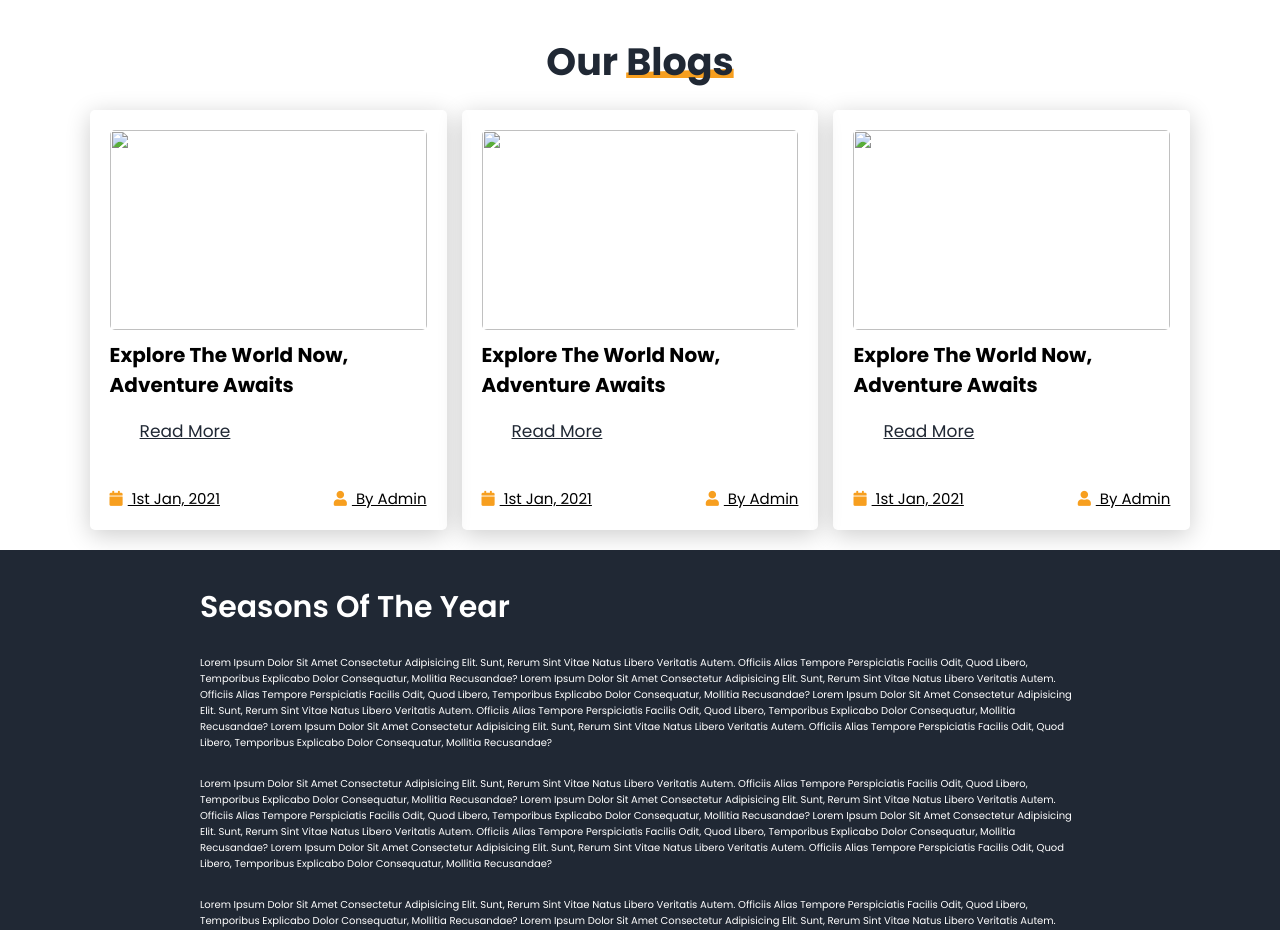
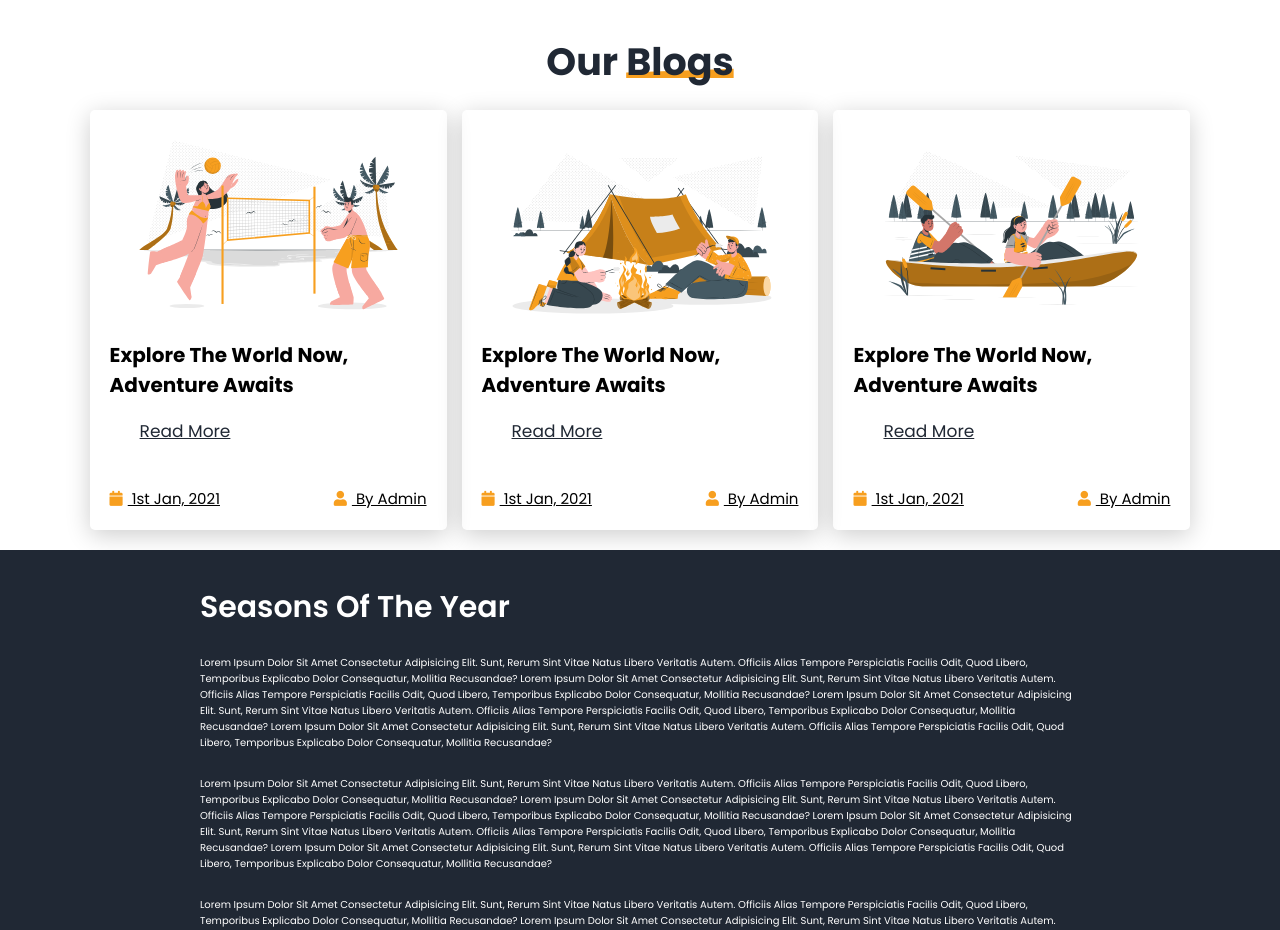
Before and after one commit to rmyordanov/travel-guide, a plain HTML site: page index.html in a window 1280 px wide. Shown: the part 5120-6050 px from the top of the page. Drawn offline with nearby package versions, Linux system fonts and the light colour scheme; files whose address does not match are found by name.

Commit message:
blog images path fixed

```diff
--- a/index.html
+++ b/index.html
@@ -560,7 +560,7 @@
       <div class="box-container">
         <div class="box" data-aos="fade-up">
           <div class="image">
-            <img src="../travel website resources/images/blog-1.svg" alt="" />
+            <img src="images/blog-1.svg" alt="" />
           </div>
           <div class="content">
             <h3>explore the world now, adventure awaits</h3>
@@ -574,7 +574,7 @@
 
         <div class="box" data-aos="fade-up">
           <div class="image">
-            <img src="../travel website resources/images/blog-2.svg" alt="" />
+            <img src="images/blog-2.svg" alt="" />
           </div>
           <div class="content">
             <h3>explore the world now, adventure awaits</h3>
@@ -588,7 +588,7 @@
 
         <div class="box" data-aos="fade-up">
           <div class="image">
-            <img src="../travel website resources/images/blog-3.svg" alt="" />
+            <img src="images/blog-3.svg" alt="" />
           </div>
           <div class="content">
             <h3>explore the world now, adventure awaits</h3>
```
